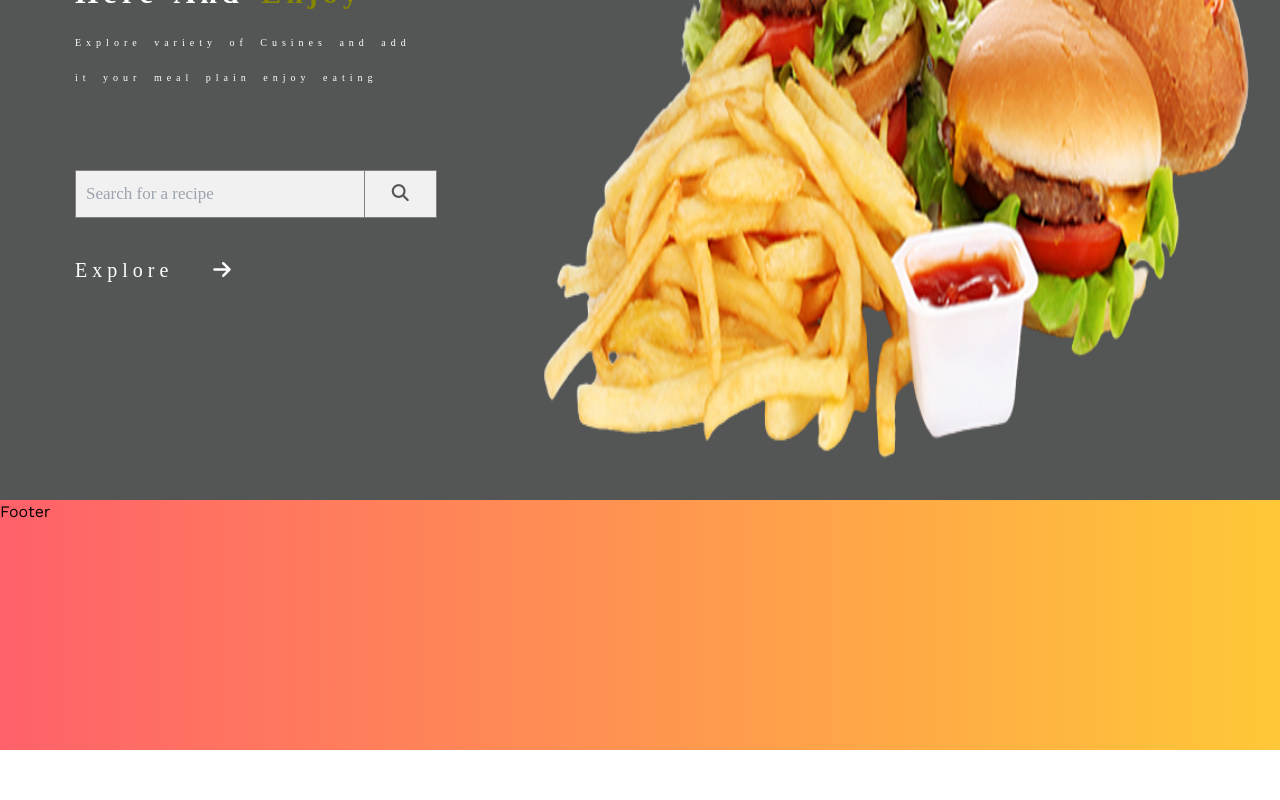
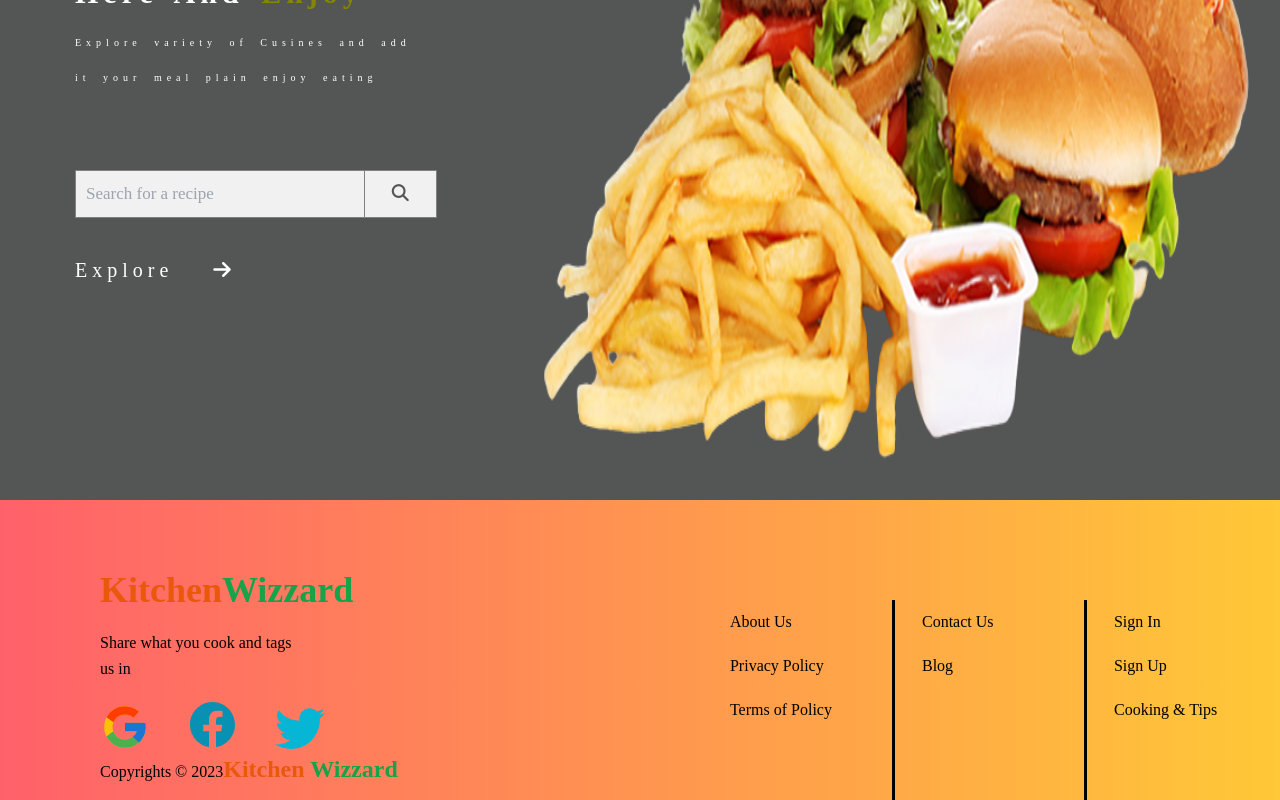
Before and after one commit to Masterprecie/KitchenWizard, a React (Vite) app: page / in a window 1280 px wide. Shown: the part 330-1130 px from the top of the page. Before the commit the page ends 1080 px from the top, so only its background shows below. Built offline with nearby package versions, Linux system fonts and the light colour scheme; no server answers.

Commit message:
Footer Initial commit

```diff
--- a/src/component/Footer/Footer.css
+++ b/src/component/Footer/Footer.css
@@ -1,4 +1,80 @@
 footer {
 	background: linear-gradient(90deg, #FF616A 0%, #FFC837 100%);
-	height: 250px;
+	height: 300px;
+	display: flex;
+	flex-direction: row;
+	flex-wrap: nowrap;
+	justify-content: space-between;
+	align-items: stretch;
+	font-family: "Work Sans, sans-serif";
 }
+
+footer>div {
+	width: 45%;
+}
+
+.footer-head {
+	padding: 50px 100px;
+}
+
+.footer-head>h2 {
+	padding: 20px 0;
+}
+
+.footer-head>p {
+	padding: 1px 0;
+}
+
+.footer-body {
+	display: flex;
+	flex-direction: row;
+	flex-wrap: nowrap;
+	justify-content: space-around;
+	align-items: stretch;
+	margin-top: 100px;
+}
+
+.footer-body>div {
+	width: 33%;
+}
+
+.footer-body>div:nth-child(1),
+.footer-body>div:nth-child(2) {
+	border-right: 3px solid black;
+}
+
+.footer-body>div>a {
+	display: flex;
+	flex-direction: column;
+	flex-wrap: nowrap;
+	justify-content: space-between;
+	align-items: stretch;
+	padding: 10px 25px;
+
+}
+
+@media screen and (max-width: 960px) {
+	footer {
+		display: flex;
+		flex-direction: column-reverse;
+		flex-wrap: nowrap;
+		height: 100%;
+	}
+
+	.footer-head {
+		padding: 0 50px;
+	}
+
+	footer>div {
+		width: 100%;
+	}
+
+	.footer-body {
+		margin-top: 10px;
+	}
+
+	.footer-head>p:nth-child(3) {
+		align-items: center;
+	}
+
+}
--- a/src/component/Footer/Footer.jsx
+++ b/src/component/Footer/Footer.jsx
@@ -1,6 +1,51 @@
 import React from "react";
 import "./Footer.css";
+import { FcGoogle } from "react-icons/fc";
+import { BsFacebook, BsTwitter } from "react-icons/bs";
 
 export default function Footer() {
-  return <footer>Footer</footer>;
+  return (
+    <footer>
+      <div className="footer-head">
+        <h2 className="text-orange-600 text-4xl font-semibold">
+          Kitchen<span className="text-green-600 text-4xl">Wizzard</span>
+        </h2>
+        <p>Share what you cook and tags</p>
+        <p>us in</p>
+        <div className="flex  gap-10 mt-5">
+          <a href="#">
+            <FcGoogle size={50} className="text-cyan-600" />
+          </a>
+          <a href="#">
+            <BsFacebook size={45} className="text-cyan-600" />
+          </a>
+          <a href="#">
+            <BsTwitter size={50} className="text-cyan-500" />
+          </a>
+        </div>
+        <p>
+          Copyrights &#169; 2023
+          <span className="text-orange-600 text-2xl font-semibold">
+            Kitchen <span className="text-green-600 text-2xl"> Wizzard</span>
+          </span>
+        </p>
+      </div>
+      <div className="footer-body">
+        <div className="">
+          <a href="">About Us</a>
+          <a href="">Privacy Policy</a>
+          <a href="">Terms of Policy</a>
+        </div>
+        <div className="">
+          <a href="">Contact Us</a>
+          <a href="">Blog</a>
+        </div>
+        <div className="">
+          <a href="">Sign In</a>
+          <a href="">Sign Up</a>
+          <a href="">Cooking & Tips</a>
+        </div>
+      </div>
+    </footer>
+  );
 }
```
